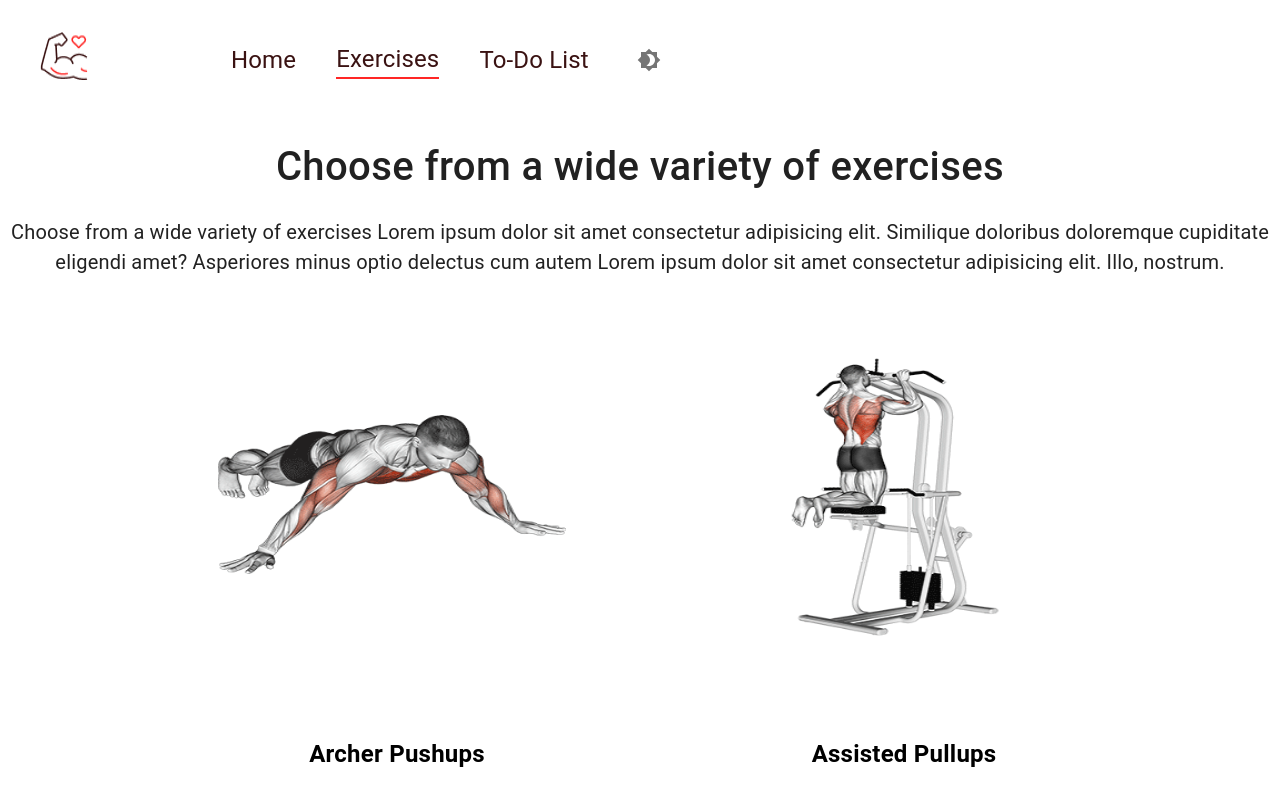
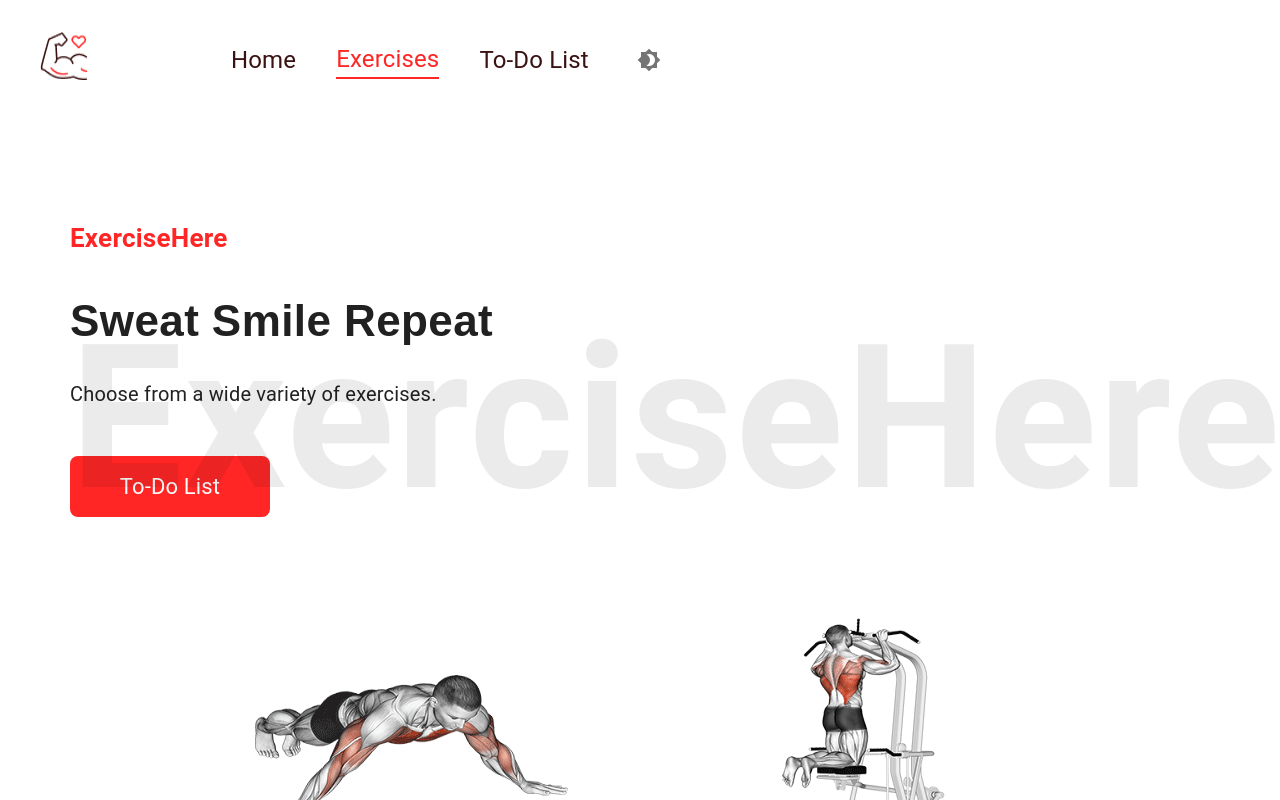
Before and after one commit to ayushgupta14/ExercisesHere, a React (Create React App) app: page /exercises in a window 1280 px wide. Shown: the top 800 px of the page. Built offline with nearby package versions, Linux system fonts and the light colour scheme.

Commit message:
Ui updated

```diff
--- a/src/App.css
+++ b/src/App.css
@@ -21,9 +21,22 @@ body {
   border-bottom-left-radius: 55px;
 }
 
+.exer-img {
+  position: absolute;
+  top: 0px;
+  right: 40px;
+  width: 600px;
+  margin-top: -100px;
+}
+
+.typo {
+  position: absolute;
+  top: 70px;
+}
+
 .ex-box {
-  width: 400px;
-  height: 445px;
+  width: 360px;
+  height: 400px;
   background: #fff;
   /* border-bottom-left-radius: 20px; */
   border-radius: 25px;
@@ -34,6 +47,24 @@ body {
   padding-bottom: 10px;
   transform: scale(1, 1);
   transition: 0.3s all ease-in-out;
+}
+
+.lightText {
+  color: #3A1212;
+}
+
+
+.lightText:hover {
+  color: #FF2625;
+}
+
+.darkText {
+  color: #3A1212;
+  /* color: '#3A1212', */
+}
+
+.darkText:hover {
+  color: #FF2625;
 }
 
 .ex-box img {
--- /dev/null
+++ b/src/Components/ExerciseComps/ExerciseBanner.js
@@ -0,0 +1,47 @@
+import React from 'react';
+import { Box, Typography, Stack } from '@mui/material';
+import { Link } from 'react-router-dom';
+// import runimg from '../../Assets/images/run.jpg';
+
+const ExerciseBanner = () => {
+    return (
+        <Box
+            position='relative'
+            p='20px'
+            mb='70px'
+            sx={{ mt: { lg: '112px', sm: '70px' }, ml: { sm: '50px' } }}>
+            <Typography
+                color='#ff2625'
+                fontWeight={600}
+                fontSize='26px'>ExerciseHere</Typography>
+
+            <Typography
+                fontWeight={700}
+                fontSize='26px'
+                fontFamily="sans-serif"
+                mb='23px'
+                mt='30px'
+                sx={{ fontSize: { lg: '44px', xs: '40px' } }} >Sweat Smile Repeat</Typography>
+
+
+<Typography
+        fontSize='20px'
+        lineHeight='35px' >Choose from a wide variety of exercises.</Typography>
+
+            {/* <Typography fontSize='20px' lineHeight='35px' fontWeight={500} sx={{ fontSize: { lg: '40px', xs: '25px' } }}></Typography> */}
+
+            <Stack>
+                <Link to='/list' style={{ fontSize: '22px', textDecoration: 'none', textTransform: 'none', textAlign: 'center', padding: '14px', color: '#fff', backgroundColor: '#ff2625', width: '200px', borderRadius: '8px', marginTop: '44px' }}>
+                    To-Do List
+                </Link>
+            </Stack>
+
+            <Typography className='typo' fontWeight={700} fontSize='200px' sx={{ opacity: 0.09, display: { lg: 'block', xs: 'none' } }}>ExerciseHere</Typography>
+
+            {/* <img src={runimg} className='exer-img' alt="" /> */}
+
+        </Box>
+    )
+}
+
+export default ExerciseBanner
--- a/src/Components/Exercises.js
+++ b/src/Components/Exercises.js
@@ -1,16 +1,16 @@
 import React from 'react';
-import { Box, Typography } from '@mui/material';
+import { Box } from '@mui/material';
+
 import ExerciseList from './ExerciseComps/ExerciseList';
 import ExerciseList2 from './ExerciseComps/ExerciseList2';
+import ExerciseBanner from './ExerciseComps/ExerciseBanner';
+
 
 const Exercises = () => {
   return (
+
     <Box>
-
-      <Typography fontWeight={500} textAlign='center' mt='50px' mb='20px' sx={{ fontSize: {lg: '40px', xs: '25px'}}}>Choose from a wide variety of exercises</Typography>
-
-      <Typography fontWeight={400} textAlign='center' mt='10px' mb='70px' sx={{ fontSize: {lg: '20px', xs: '15px'}}}>Choose from a wide variety of exercises Lorem ipsum dolor sit amet consectetur adipisicing elit. Similique doloribus doloremque cupiditate eligendi amet? Asperiores minus optio delectus cum autem Lorem ipsum dolor sit amet consectetur adipisicing elit. Illo, nostrum.</Typography>
-
+      <ExerciseBanner />
       <ExerciseList />
       <ExerciseList2 />
     </Box>
--- a/src/Components/HomeComps/HeroBanner.js
+++ b/src/Components/HomeComps/HeroBanner.js
@@ -32,7 +32,7 @@ const HeroBanner = () => {
         </Link>
       </Stack>
 
-      <Typography fontWeight={700} fontSize='200px' sx={{ opacity: 0.1, display: { lg: 'block', xs: 'none' } }}>Exercise</Typography>
+      <Typography fontWeight={700} fontSize='200px' sx={{ opacity: 0.1, display: { lg: 'block', xs: 'none' } }}>ExerciseHere</Typography>
 
       <img src={bannerImg} alt="" className='banner-img' />
 
--- a/src/Components/Navbar.js
+++ b/src/Components/Navbar.js
@@ -38,22 +38,23 @@ const Navbar = () => {
                         xs: '16px'
                     }
                 }}>
-                <NavLink to='/' style={({ isActive }) => ({
+                <NavLink to='/' className={themeMode === 'dark' ? 'darkText' : 'lightText'} style={({ isActive }) => ({
                     textDecoration: 'none',
-                    color: '#3A1212',
+                    color: isActive ? '#FF2625' : '#3A1212',
                     borderBottom: isActive ? '2px solid #FF2625' : 'none'
                 })} >Home</NavLink>
-                <NavLink to='/exercises' style={({ isActive }) => ({
+
+                <NavLink to='/exercises' className={themeMode === 'dark' ? 'darkText' : 'lightText'} style={({ isActive }) => ({
                     textDecoration: 'none',
-                    color: '#3A1212',
+                    color: isActive ? '#FF2625' : '#3A1212',
                     borderBottom: isActive ? '2px solid #FF2625' : 'none'
                 })}>
                     Exercises
                 </NavLink>
 
-                <NavLink to='/list' style={({ isActive }) => ({
+                <NavLink to='/list' className={themeMode === 'dark' ? 'darkText' : 'lightText'} style={({ isActive }) => ({
                     textDecoration: 'none',
-                    color: '#3A1212',
+                    color: isActive ? '#FF2625' : '#3A1212',
                     borderBottom: isActive ? '2px solid #FF2625' : 'none'
                 })}>
                     To-Do List
```
Also changed, not shown: src/Components/ExerciseComps/ExerciseList.js (+6 -1 lines), src/Assets/images/run.jpg (added).
